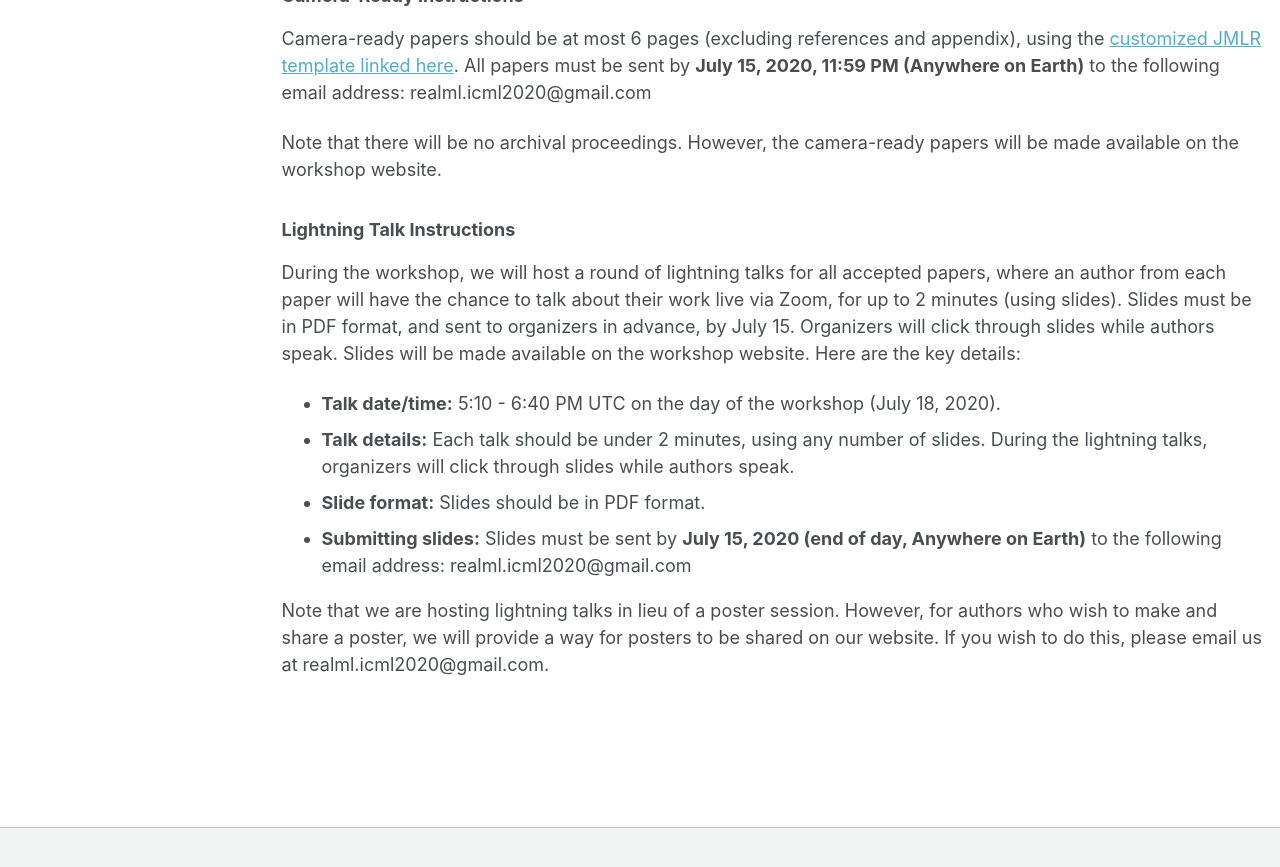
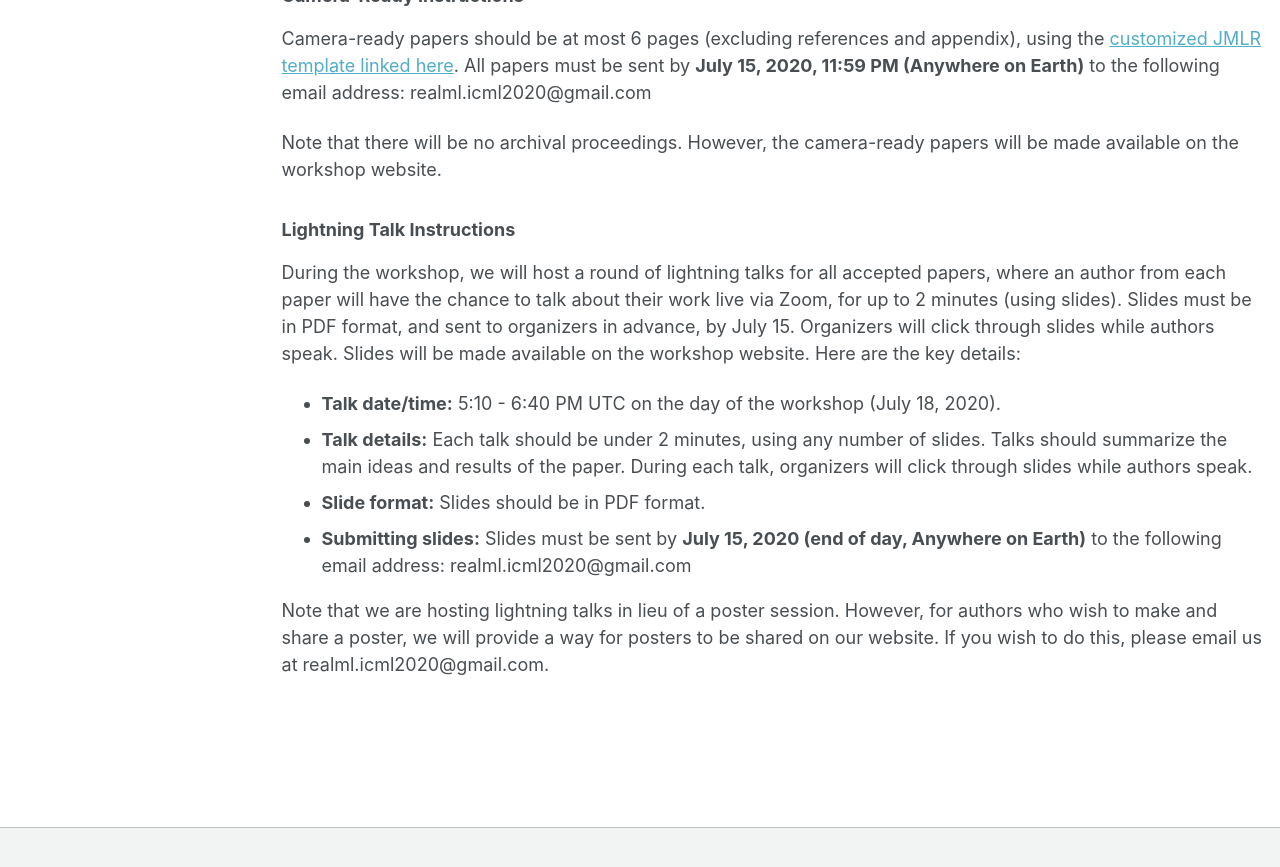
Before and after one commit to realworldml/icml2023, a Jekyll site: the page built from _pages/cfp.md, in a window 1280 px wide and 900 px high, scrolled down 744 px. Shown: the top 867 px of the window. Built offline with Jekyll 4.4.1, drawn with Linux system fonts in a browser that asks for light colours.

Commit message:
minor update to cfp talk details

```diff
--- a/_pages/cfp.md
+++ b/_pages/cfp.md
@@ -37,7 +37,7 @@ Note that there will be no archival proceedings. However, the camera-ready paper
 During the workshop, we will host a round of lightning talks for all accepted papers, where an author from each paper will have the chance to talk about their work live via Zoom, for up to 2 minutes (using slides). Slides must be in PDF format, and sent to organizers in advance, by July 15. Organizers will click through slides while authors speak. Slides will be made available on the workshop website.
 Here are the key details:
 * **Talk date/time:** 5:10 - 6:40 PM UTC on the day of the workshop (July 18, 2020).
-* **Talk details:** Each talk should be under 2 minutes, using any number of slides. During the lightning talks, organizers will click through slides while authors speak.
+* **Talk details:** Each talk should be under 2 minutes, using any number of slides. Talks should summarize the main ideas and results of the paper. During each talk, organizers will click through slides while authors speak.
 * **Slide format:** Slides should be in PDF format.
 * **Submitting slides:** Slides must be sent by **July 15, 2020 (end of day, Anywhere on Earth)** to the following email address: realml.icml2020@gmail.com
 
```
